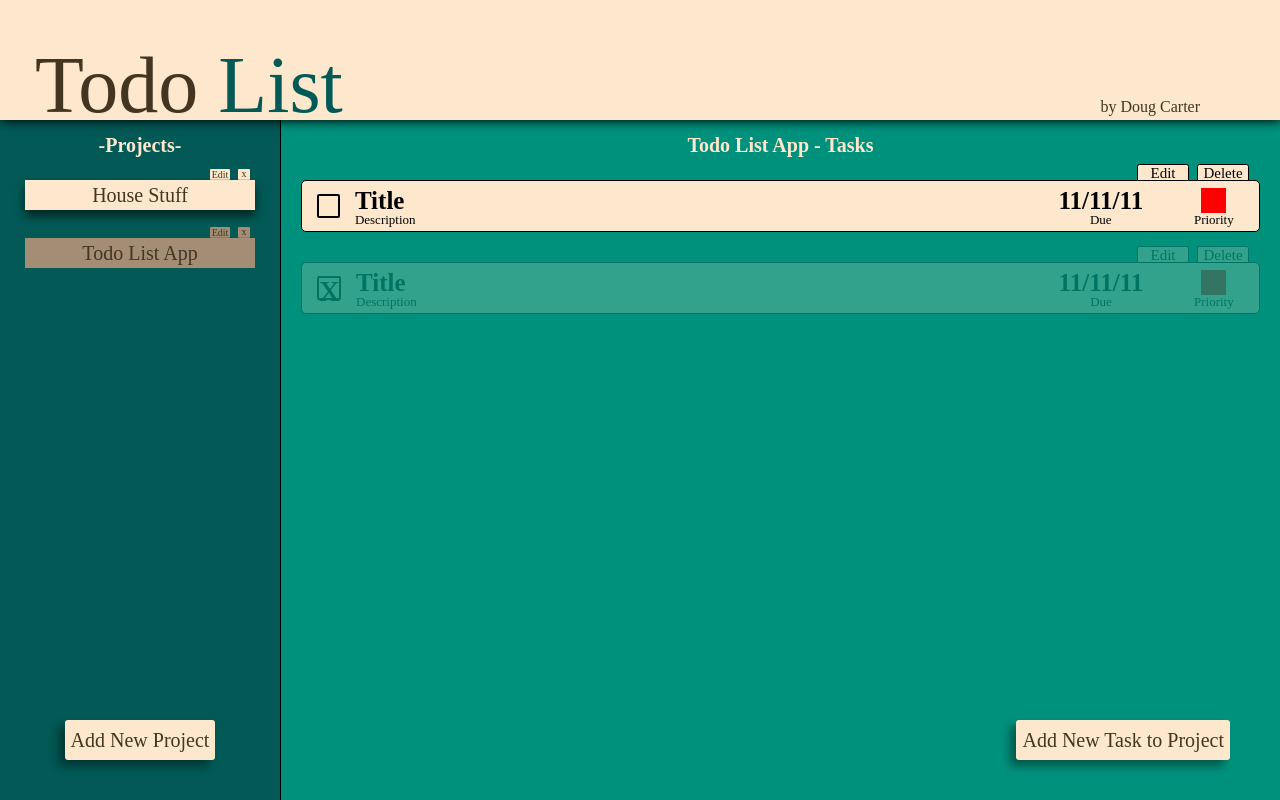
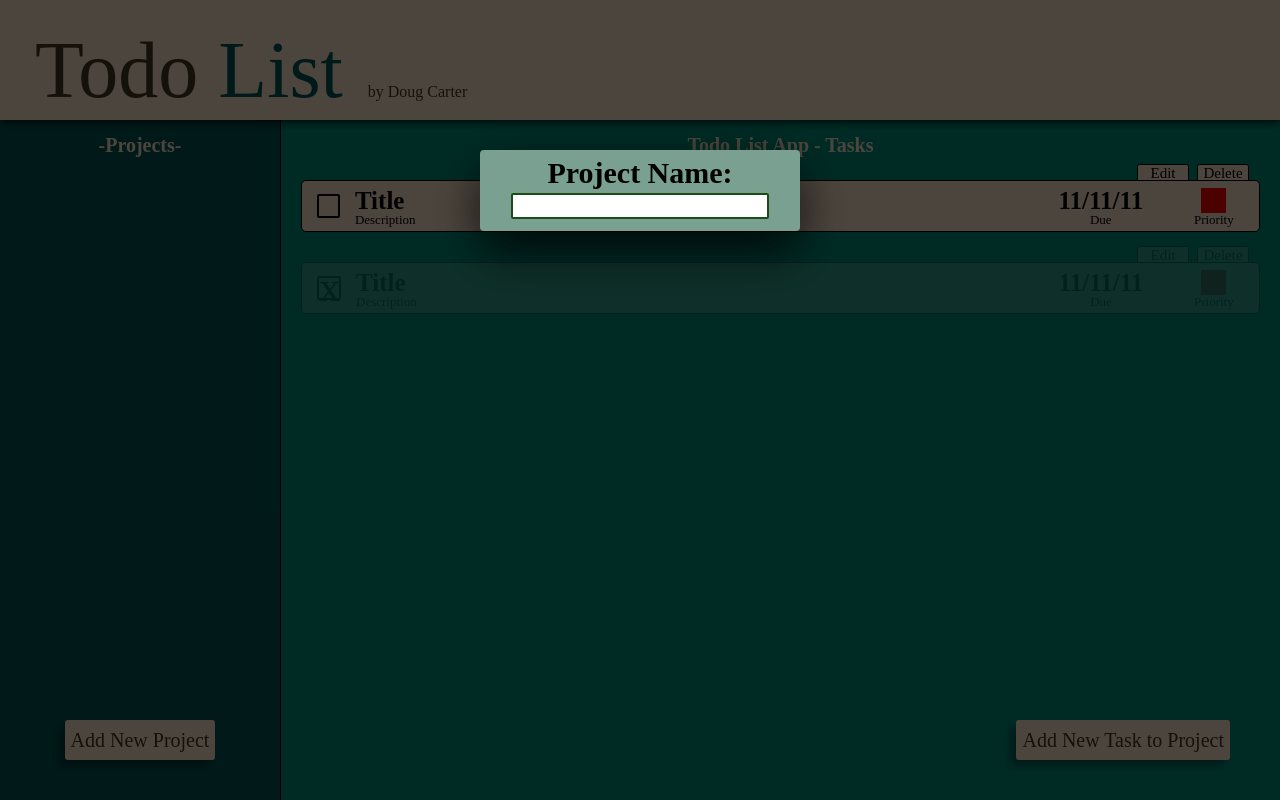
Before and after one commit to dougc85/todo, a plain HTML site: page index.html in a window 1280 px wide. Both pictures are taken after a click on the button "Add New Project". Drawn offline with Linux system fonts and the light colour scheme; a web font is replaced by a local one.

Commit message:
add project button

```diff
--- a/index.html
+++ b/index.html
@@ -7,12 +7,12 @@
     </head>
     <body>
         <div class="screen-cover hidden">
-            <form class="project-form hidden">
-                <label class="project-label hidden">
+            <div class="project-form hidden">
+                <label class="project-label">
                     Project Name:<input type="text" class="project-input">
                 </label>
-            </form>
-            <form class="task-form">
+            </div>
+            <form class="task-form hidden">
                 <label class="task-name-label">
                     Task Name:<input type="text" class="task-input name-input">
                 </label>
@@ -44,16 +44,6 @@
             <div class="project-frame">
                 <h3 class="projects-header headers">-Projects-</h3>
                 <div class="project-container">
-                    <div class="project">
-                        <div class="edit-project">Edit</div>
-                        <div class="delete-project">x</div>
-                        <p>House Stuff</p>
-                    </div>
-                    <div class="project project-selected">
-                        <div class="edit-project project-selected">Edit</div>
-                        <div class="delete-project project-selected">x</div>
-                        <p>Todo List App</p>
-                    </div>
                 </div>
 
                 <div class="add-project-container">
--- a/main.js
+++ b/main.js
@@ -1 +1 @@
-console.log("poop");
+(()=>{"use strict";const e={renderProjects(e){const t=document.querySelector(".project-container");for(;t.firstChild;)t.removeChild(t.firstChild);e.forEach((e=>{const d=document.createElement("div");d.classList.add("project");const c=document.createElement("div");c.classList.add("edit-project"),c.textContent="Edit";const o=document.createElement("div");o.classList.add("delete-project"),o.textContent="x";const n=document.createElement("p");n.textContent=e.name,e.selected&&(c.classList.add("project-selected"),o.classList.add("project-selected"),Projectdiv.classList.add("project-selected")),d.appendChild(c),d.appendChild(o),d.appendChild(n),t.appendChild(d)}))}},t=document.querySelector(".screen-cover"),d=document.querySelector(".project-form"),c=(document.querySelector(".task-form"),document.querySelector(".add-project"));document.querySelector(".add-task");let o=[];const n=c=>{if("Enter"===c.key){document.removeEventListener("keydown",n);const c=document.querySelector(".project-input");t.classList.toggle("hidden"),d.classList.toggle("hidden"),o.push({name:c.value,todos:[],selected:!1}),(e=>{e.sort(((e,t)=>e.name<t.name?-1:1))})(o),e.renderProjects(o),c.value=""}};c.addEventListener("click",(e=>{t.classList.toggle("hidden"),d.classList.toggle("hidden"),document.addEventListener("keydown",n)}))})();
--- a/style.css
+++ b/style.css
@@ -73,7 +73,7 @@ header {
 .text-container {
     display: flex;
     align-items: flex-end;
-    justify-content: space-between;
+    justify-content: flex-start;
     width: 100%;
     margin-right: 80px;
 }
@@ -82,7 +82,7 @@ header {
     margin: 0;
     padding: 0;
     font-size: 80px;
-    margin-bottom: -5px;
+    margin-bottom: 10px;
     margin-left: 35px;
     color: #433520;
 }
@@ -94,7 +94,8 @@ header {
 .author {
     margin: 0;
     padding: 0;
-    margin-bottom: 5px;
+    margin-bottom: 20px;
+    margin-left: 25px;
     color: #433520;
 }
 
@@ -218,8 +219,15 @@ header {
 }
 
 .project-selected {
-    background-color: #a38e75;
+    background-color: #bba891;
     box-shadow: none;
+    border: 1px solid black;
+    color: black;
+}
+
+.edit-project,
+.delete-project {
+    border-bottom: 1px solid #4335204d;
 }
 
 /*
```
